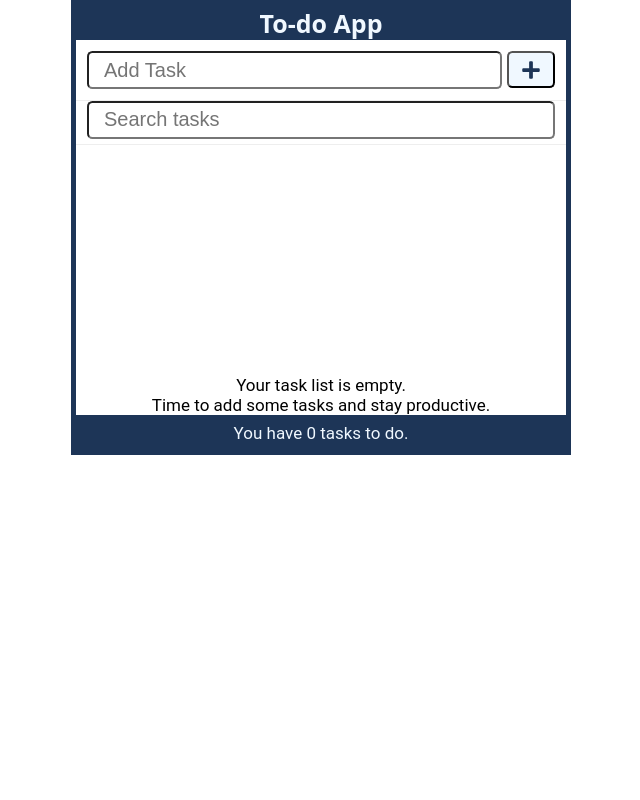
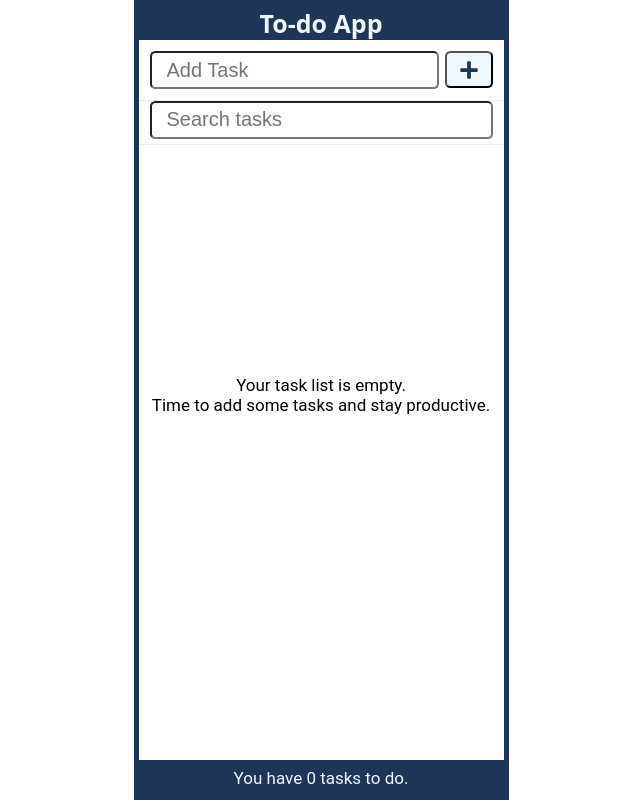
Before and after one commit to damithadev/React-Todo-App, a React (Vite) app: page / in a window 1280 px wide. Shown: the whole page, without its empty margins (319-959 px from the left). Built offline with nearby package versions, Linux system fonts and the light colour scheme.

Commit message:
css border growing issue fixed

```diff
--- a/src/index.css
+++ b/src/index.css
@@ -16,8 +16,9 @@
     -webkit-font-smoothing: antialiased;
     -moz-osx-font-smoothing: grayscale;
     display: flex; /* Use flex container for the entire body */
-    flex-direction: column;
-    /* testcomment */
+    /* flex-direction: column; */
+    justify-content: center;
+
 
 }
 
```
